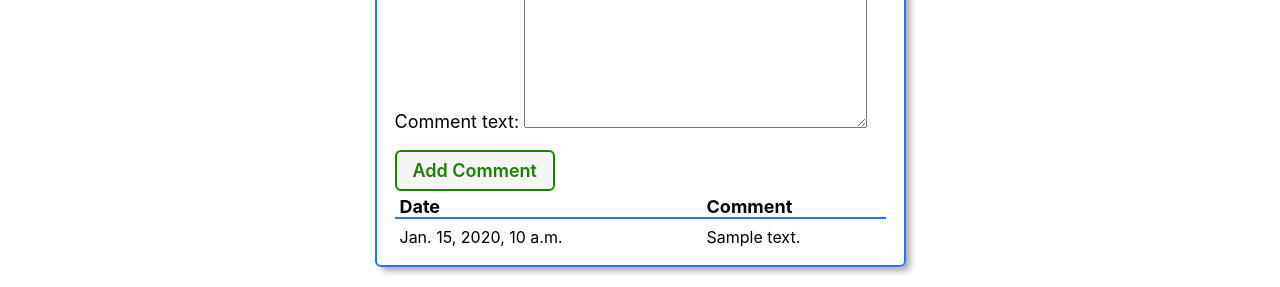
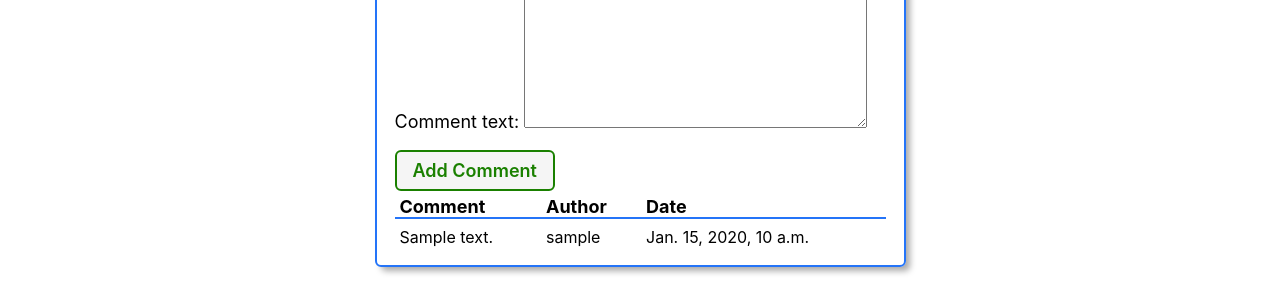
Before and after one commit to FatesUnited/recruitment-tracker, a Django app: page /members/1/ in a window 1280 px wide. Shown: the part 588-875 px from the top of the page. Run offline with Django 5.2, Linux system fonts and the light colour scheme; a user stored in the database is signed in; tables that the repository leaves empty hold one stand-in row (values such as "Sample post").

Commit message:
added comment author

```diff
--- a/main_app/templates/members/detail.html
+++ b/main_app/templates/members/detail.html
@@ -44,15 +44,17 @@
     <table>
       <thead>
         <tr>
+          <th>Comment</th>
+          <th>Author</th>
           <th>Date</th>
-          <th>Comment</th>
         </tr>
       </thead>
       <tbody>
         {% for comment in member.comments.all %}
           <tr>
+            <td>{{comment.comment_text}}</td>
+            <td>{{comment.user}}</td>
             <td>{{comment.created_at}}</td>
-            <td>{{comment.comment_text}}</td>
           </tr>
         {% endfor %}
       </tbody>
```
